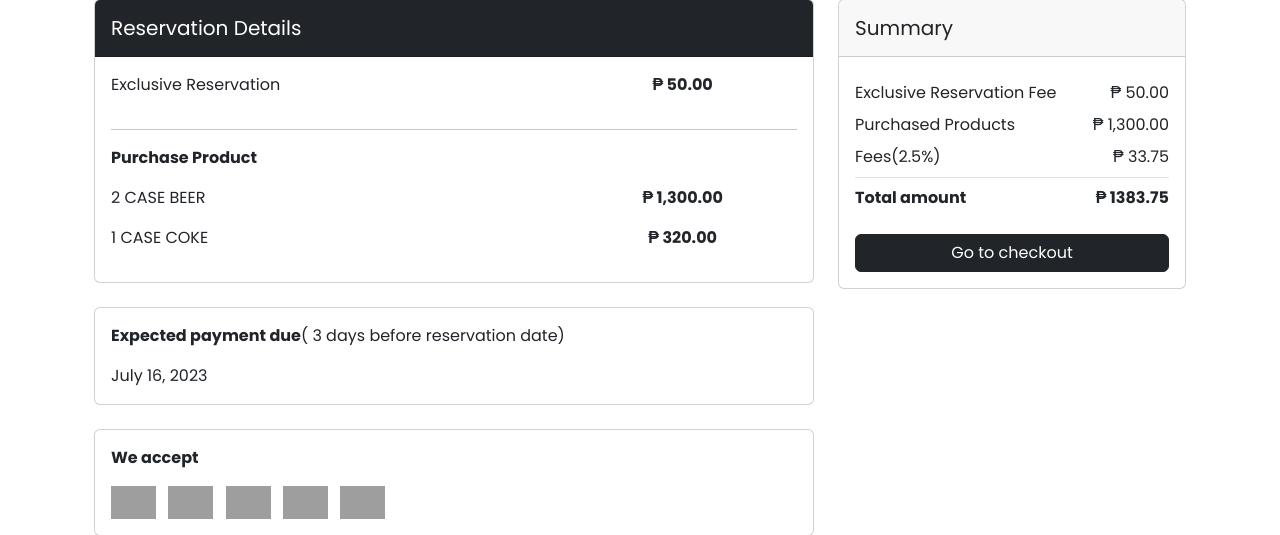
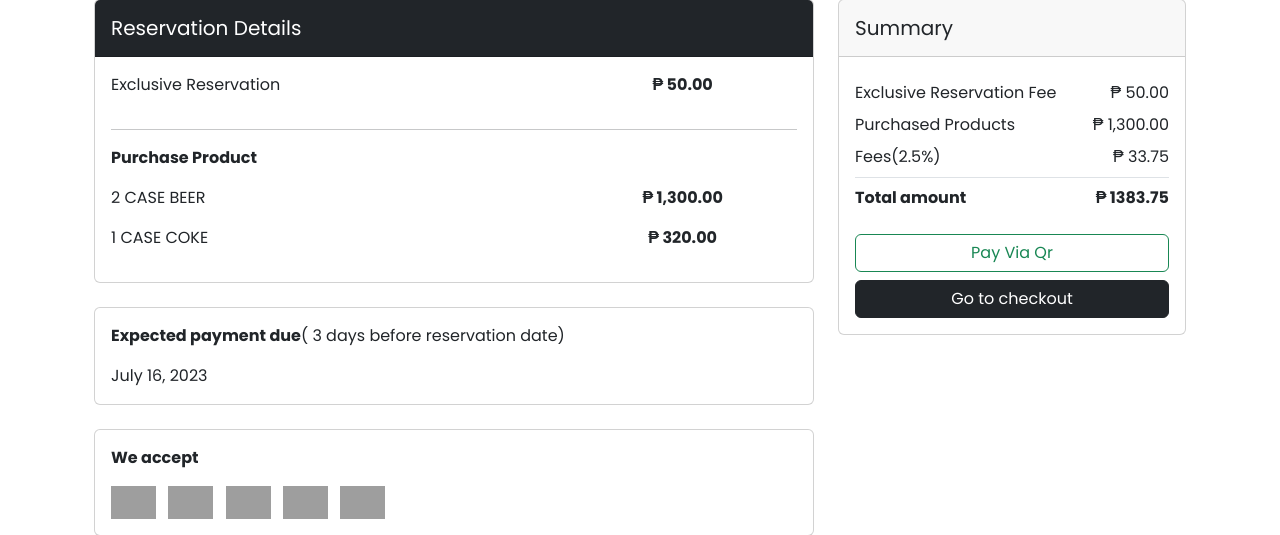
Before and after one commit to NMSCSTR/degars-resort, a PHP site: page /final/portal/exclusive/review.php in a window 1280 px wide. Shown: the part 172-707 px from the top of the page. Run offline with PHP 8.4, Linux system fonts and the light colour scheme; some libraries are stand-ins or nearby versions; grey boxes are pictures that could not be loaded.

Commit message:
payqr
jhbugk

```diff
--- a/portal/exclusive/payviaqr.php
+++ b/portal/exclusive/payviaqr.php
@@ -19,7 +19,7 @@
     <div class="container-sm mt-5">
         <div class="row g-0 position-relative">
             <div class="col-md-6 mb-md-0 p-md-4 mb-4">
-                <img src="../../res/images/qr.png" class="img-fluid" alt="">
+                <img src="../../res/images/qr1.png" class="img-fluid" alt="">
             </div>
             <div class="col-sm-6 p-4 ps-md-0 ">
                 <h3 class="mt-0 fw-bold"><i class="fas fa-calendar-alt"></i> Upload Payment Proof</h3>
--- a/portal/exclusive/review.php
+++ b/portal/exclusive/review.php
@@ -103,6 +103,9 @@
                                     </li>
                                 </ul>
                                 <div class="d-grid gap-2">
+                                    <a href="http://192.168.1.8/degars-resort/portal/exclusive/payviaqr.php" class="btn btn-outline-success">
+                                        Pay Via Qr
+                                    </a>
                                     <button type="button" class="btn btn-dark">
                                         Go to checkout
                                     </button>
```
Also changed, not shown: res/images/qr.png (deleted), res/images/qr1.png (added).
